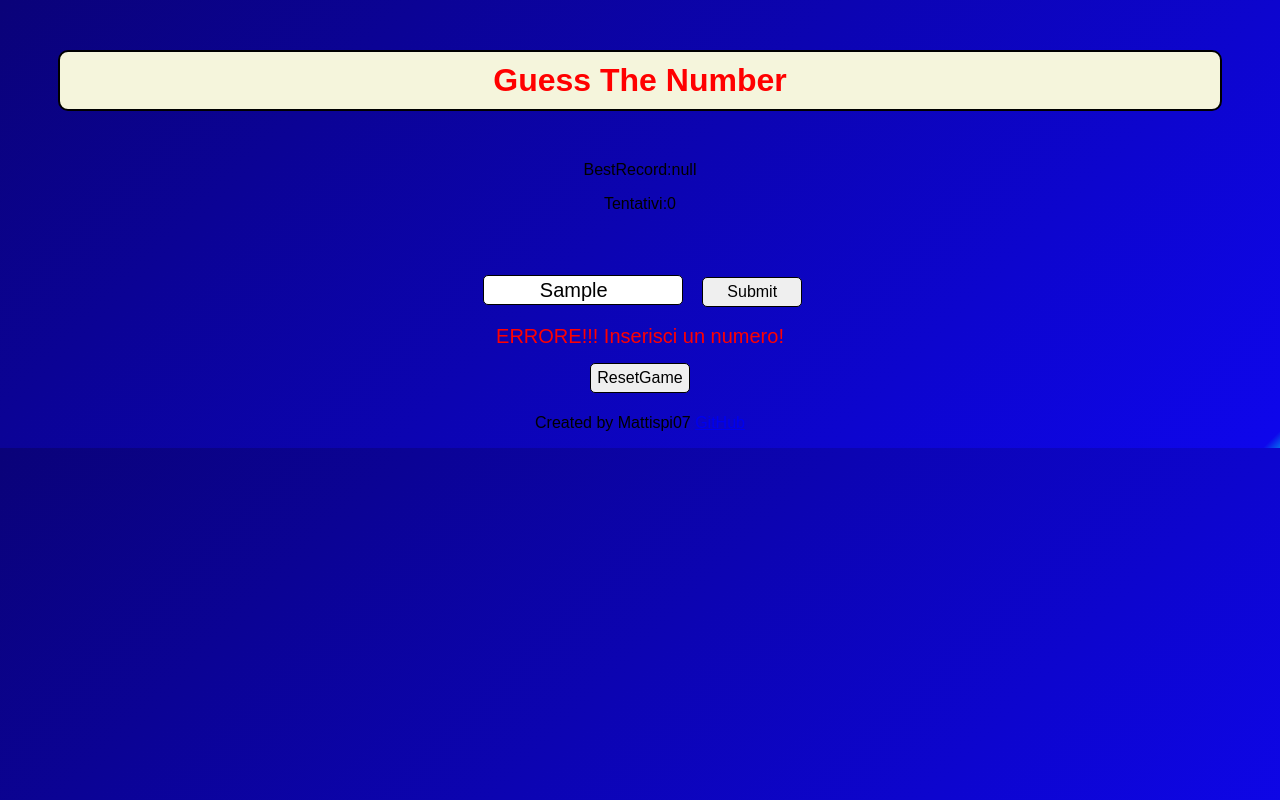
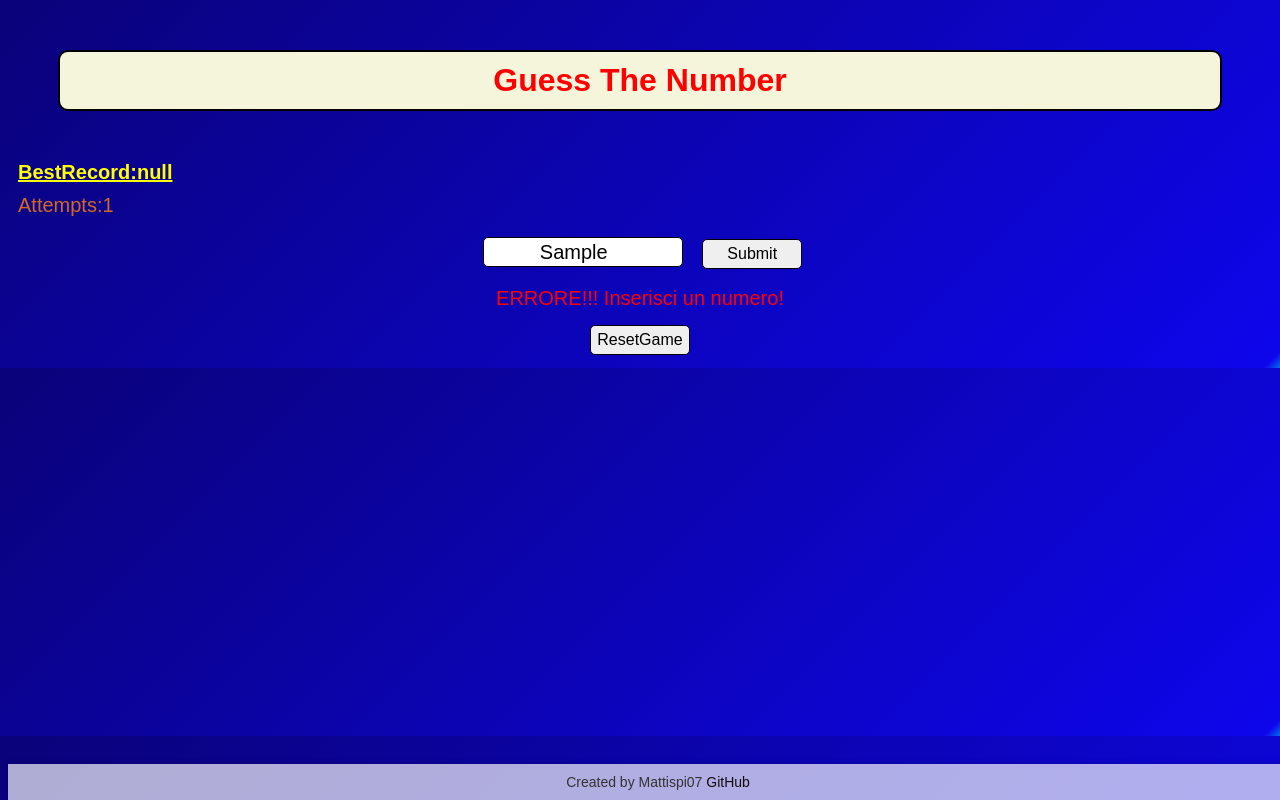
Before and after one commit to Mattispi07/GuessTheNumber, a plain HTML site: page index.html in a window 1280 px wide. Both pictures are taken after typing "Sample" into the empty fields and a click on the button "Submit". Drawn offline with Linux system fonts and the light colour scheme.

Commit message:
endProject

```diff
--- a/index.html
+++ b/index.html
@@ -9,11 +9,9 @@
     <body>
         <h1 class="title-box">Guess The Number</h1>
         <p id="best-record">BestRecord:null</p>
-        <p id="tentavi">Tentativi:0</p>
-        <br><br>
+        <p id="tentativi">Attempts:1</p>
         <input type="search" id="guessField" placeholder="Enter your guess..." />
         <button onclick="checkGuess()" class="guessSubmit">Submit</button>
-
 
         <p id="result"></p>
         <button onclick="resetGame()" class="guessSubmit">ResetGame</button>
--- a/scripts/app.js
+++ b/scripts/app.js
@@ -3,8 +3,9 @@ var numeroCasuale = Math.floor(Math.random() * 100) + 1;
 var input = document.getElementById("guessField");
 var result = document.getElementById("result");
 var tentativi = document.getElementById("tentativi");
+var bestRecord = document.getElementById("best-record");
 var i = 1; // Inizializza a 1
-
+var best = Infinity;
 // prendi il numero in input dall'index.html
 function checkGuess() {
     var guess = parseInt(input.value);
@@ -17,15 +18,23 @@ function checkGuess() {
     } else if (guess < numeroCasuale) {
         result.innerHTML = "Il numero è troppo piccolo!";
         result.style.color = "lightBlue";
-        tentativi.innerHTML = "Tentativi: " + i++;
+        console.log(i);
+        i += 1;
+        tentativi.innerHTML = "Attempts: " + i;
     } else if (guess > numeroCasuale) {
         result.innerHTML = "Il numero è troppo grande!";
         result.style.color = "lightBlue";
-        tentativi.innerHTML = "Tentativi: " + i++;
+        i += 1;
+        console.log(i);
+        tentativi.innerHTML = "Attempts: " + i;
     } else {
         result.innerHTML = "Hai indovinato!";
         result.style.color = "lightGreen";
         input.disabled = true;
+        if(i < best){
+            best = i;
+            bestRecord.innerHTML = "BestRecord: " + best;
+        }
     }
 }
 
@@ -35,4 +44,5 @@ function resetGame() {
     input.disabled = false;
     numeroCasuale = Math.floor(Math.random() * 100) + 1;
     i = 1; // Resetta il conteggio dei tentativi
+    tentativi.innerHTML = "Tentativi: " + i;
 }
--- a/styles/style.css
+++ b/styles/style.css
@@ -45,17 +45,41 @@ h1 {
     font-size: 20px;
     margin: 10px;
 }
-#footer-box {
+.footer-box {
+    text-align: center;
+    padding: 10px;
+    background-color: #fcfcfcaf;
     position: fixed;
-    left: 0;
     bottom: 0;
     width: 100%;
-    background-color: rgba(255, 255, 255, 0.211);
-    text-align: center;
-    padding: 10px 0;
-    border-top: 0px solid #cccccc5f;
+    box-shadow: 0 -2px 5px rgba(0, 0, 0, 0.1);
 }
-#footer-box a {
+
+.footer-box p {
+    margin: 0;
+    font-size: 14px;
+    color: #333;
+}
+
+.footer-box a {
+    color: #120d0d;
     text-decoration: none;
-    color: inherit;
 }
+
+.footer-box a:hover {
+    text-decoration: underline;
+}
+#tentativi{
+    color:chocolate;
+    font-size: 20px;
+    text-align: left;
+    margin: 10px;
+}
+#best-record{
+    font-weight: bold;
+    text-decoration: underline;
+    color: yellow;
+    font-size: 20px;
+    text-align: left;
+    margin: 10px;
+}
```
